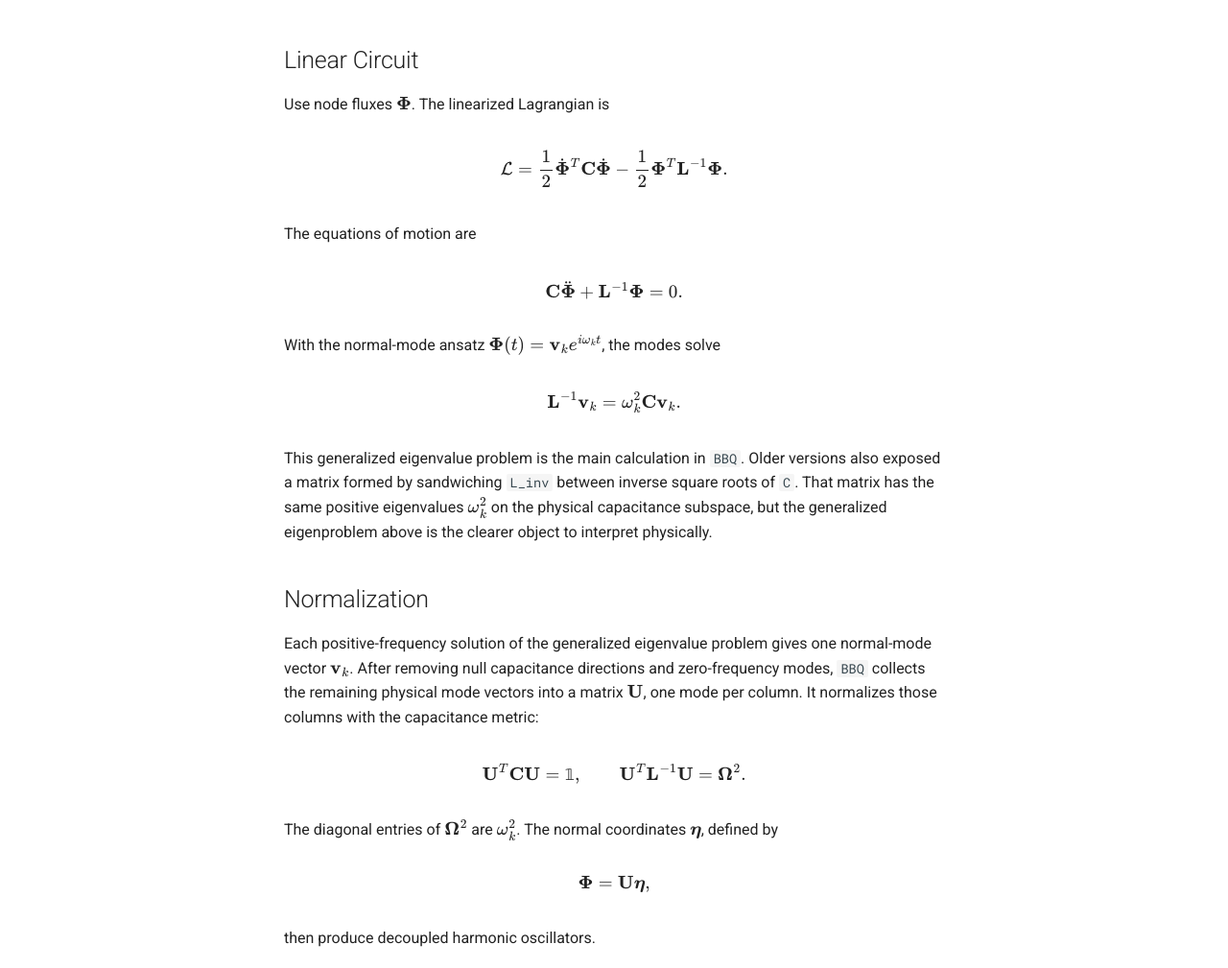
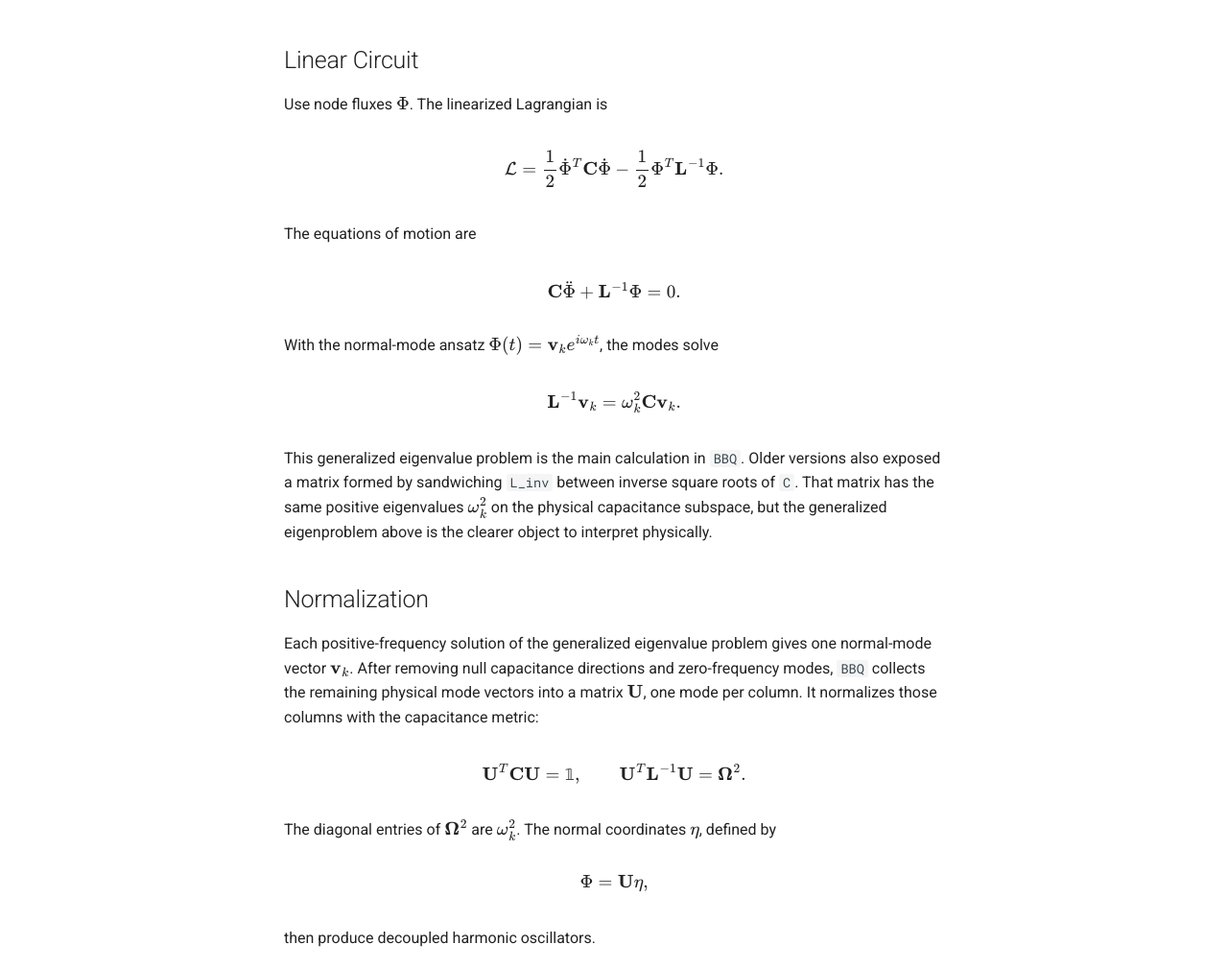
Before and after one commit to joanjcaceres/sccircuits, an MkDocs documentation site: the page built from docs/theory/circuit-matrix-quantization.md, in a window 1280 px wide and 1400 px high. Shown: the part 277-1286 px from the top of the window at 96% size. Built offline with MkDocs 1.6.1 and Material for MkDocs 9.7.7, drawn with Linux system fonts in a browser that asks for light colours; comment, search, counter and statistics services are not loaded.

Commit message:
Remove unsupported boldsymbol from docs

```diff
--- a/docs/theory/circuit-matrix-quantization.md
+++ b/docs/theory/circuit-matrix-quantization.md
@@ -8,31 +8,31 @@ branch.
 
 ## Linear Circuit
 
-Use node fluxes $\boldsymbol{\Phi}$. The linearized Lagrangian is
+Use node fluxes $\Phi$. The linearized Lagrangian is
 
 $$
 \mathcal{L}
 =
-\frac{1}{2}\dot{\boldsymbol{\Phi}}^T
+\frac{1}{2}\dot{\Phi}^T
 \mathbf{C}
-\dot{\boldsymbol{\Phi}}
+\dot{\Phi}
 -
-\frac{1}{2}\boldsymbol{\Phi}^T
+\frac{1}{2}\Phi^T
 \mathbf{L}^{-1}
-\boldsymbol{\Phi}.
+\Phi.
 $$
 
 The equations of motion are
 
 $$
-\mathbf{C}\ddot{\boldsymbol{\Phi}}
+\mathbf{C}\ddot{\Phi}
 +
-\mathbf{L}^{-1}\boldsymbol{\Phi}
+\mathbf{L}^{-1}\Phi
 =0.
 $$
 
 With the normal-mode ansatz
-$\boldsymbol{\Phi}(t)=\mathbf{v}_k e^{i\omega_k t}$, the modes solve
+$\Phi(t)=\mathbf{v}_k e^{i\omega_k t}$, the modes solve
 
 $$
 \mathbf{L}^{-1}\mathbf{v}_k
@@ -61,10 +61,10 @@ $$
 $$
 
 The diagonal entries of $\mathbf{\Omega}^2$ are $\omega_k^2$. The normal
-coordinates $\boldsymbol{\eta}$, defined by
+coordinates $\eta$, defined by
 
 $$
-\boldsymbol{\Phi}=\mathbf{U}\boldsymbol{\eta},
+\Phi=\mathbf{U}\eta,
 $$
 
 then produce decoupled harmonic oscillators.
```
